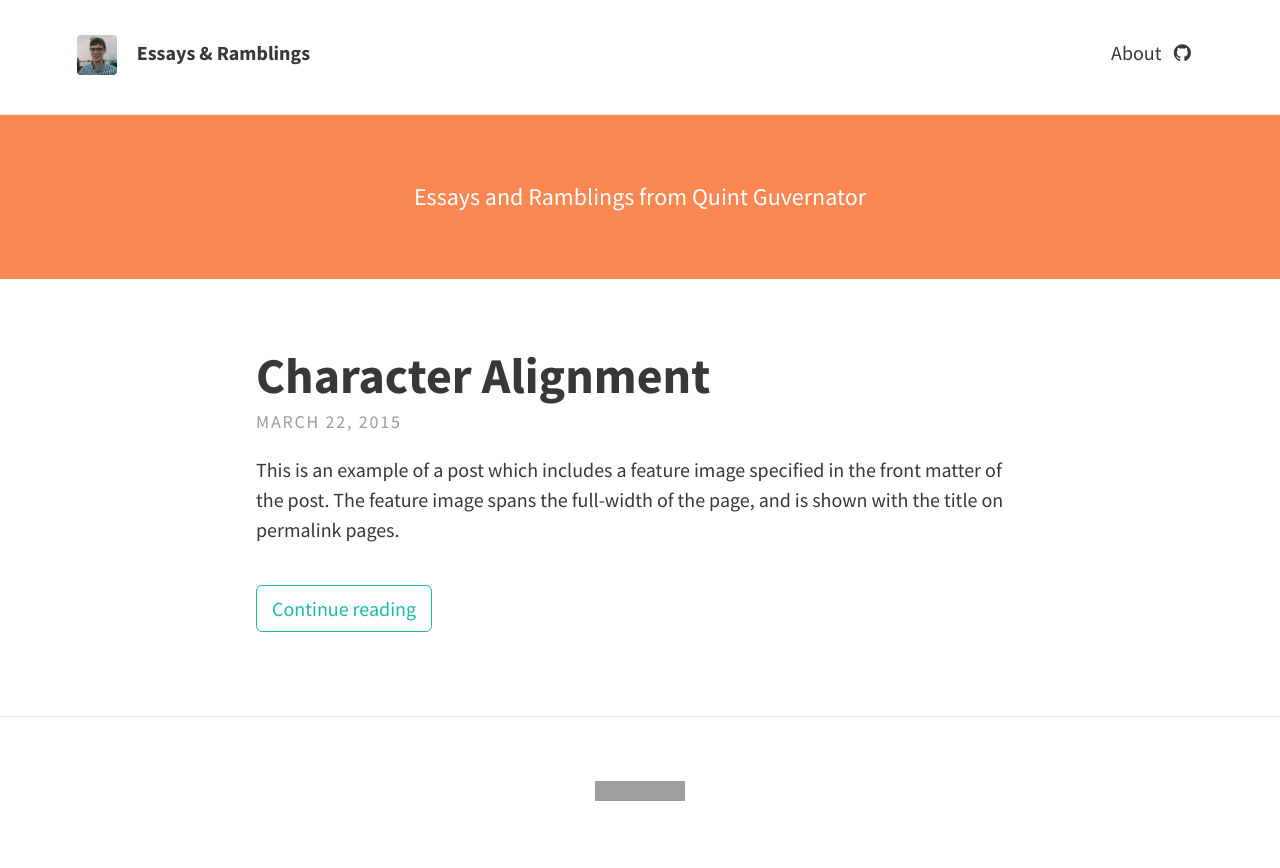
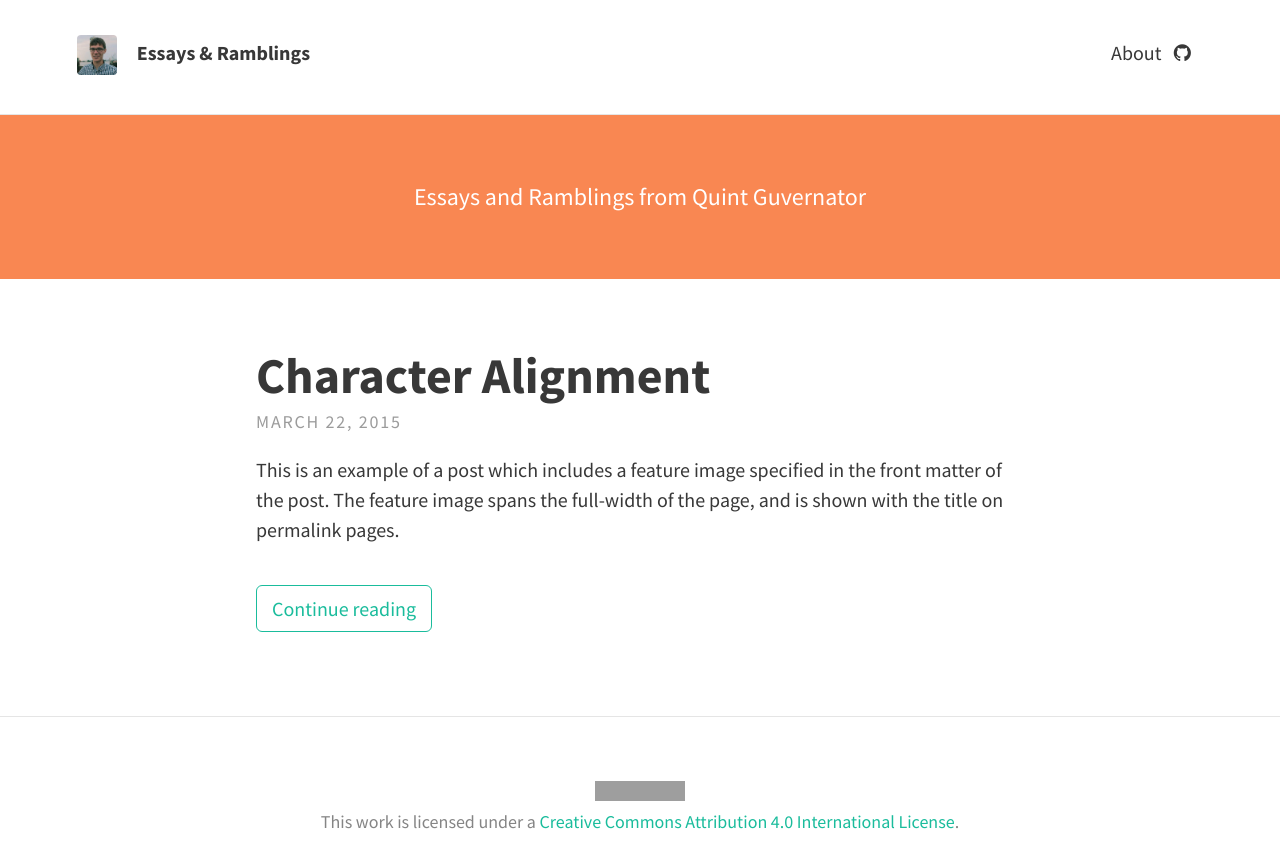
Before and after one commit to qguv/essays, a Jekyll site: the page built from index.html, in a window 1280 px wide. Shown: the top 868 px of the page. Built offline with Jekyll 4.4.1, drawn with Linux system fonts in a browser that asks for light colours; nearby versions of some CDN libraries; the list of posts is cut into pages by our own code; grey boxes are pictures that could not be loaded.

Commit message:
license: smaller icon, more text

```diff
--- a/_config.yml
+++ b/_config.yml
@@ -15,7 +15,7 @@
     <p>Essays and Ramblings from Quint Guvernator</p>
 
   footer_text: >
-    <a rel="license" href="http://creativecommons.org/licenses/by/4.0/"><img alt="Creative Commons Attribution 4.0 International License" style="border-width:0" src="https://i.creativecommons.org/l/by/4.0/88x31.png" /></a>
+    <a rel="license" href="http://creativecommons.org/licenses/by/4.0/"><img alt="Creative Commons License" style="border-width:0" src="https://i.creativecommons.org/l/by/4.0/80x15.png" /></a><br />This work is licensed under a <a rel="license" href="http://creativecommons.org/licenses/by/4.0/">Creative Commons Attribution 4.0 International License</a>.
 
   # Icons
   rss: false
```
